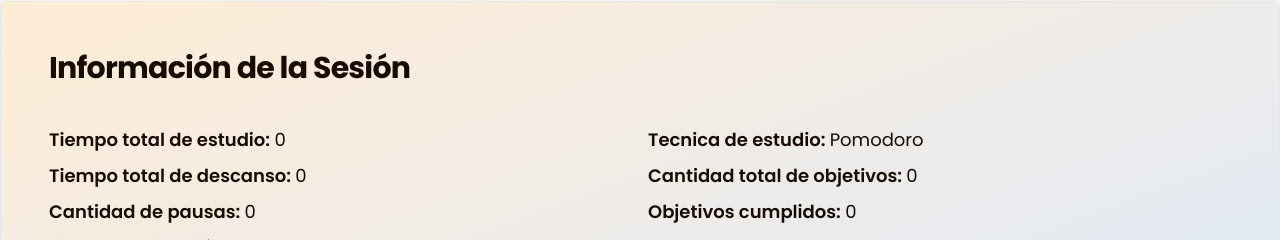
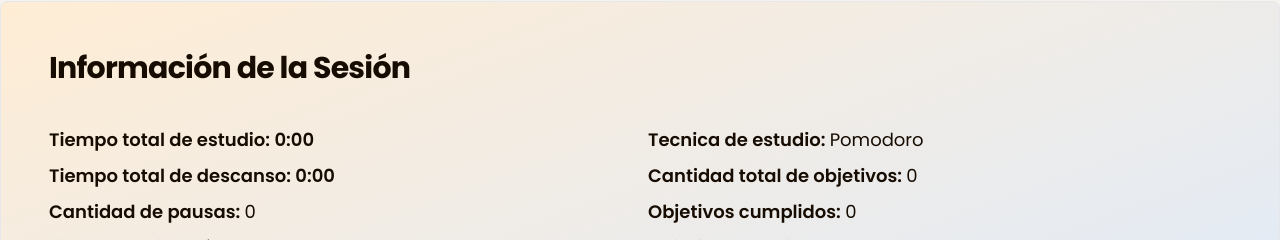
Before and after one commit to alanmoyano/capyfocus, a React (Vite) app: page /capyEstadisticas in a window 1280 px wide. Shown: the part 200-440 px from the top of the page. Built offline with nearby package versions, Linux system fonts and the light colour scheme.

Commit message:
Agregue formato de hora a las estadisticas

```diff
--- a/src/components/CapyEstadisticas.tsx
+++ b/src/components/CapyEstadisticas.tsx
@@ -230,11 +230,33 @@ export default function CapyEstadisticas() {
               <div className='flex flex-col space-y-2'>
                 <p className='text-lg font-semibold'>
                   Tiempo total de estudio:{' '}
-                  <span className='font-normal'>{tiempoTotal}</span>
+                  {(() => {
+                    const time = tiempoTotal || 0
+                    const hours = Math.floor(time / 3600)
+                    const minutes = Math.floor((time % 3600) / 60)
+                    const seconds = time % 60
+
+                    if (hours > 0) {
+                      return `${hours}:${minutes.toString().padStart(2, '0')}:${seconds.toString().padStart(2, '0')}`
+                    } else {
+                      return `${minutes}:${seconds.toString().padStart(2, '0')}`
+                    }
+                  })()}{' '}
                 </p>
                 <p className='text-lg font-semibold'>
                   Tiempo total de descanso:{' '}
-                  <span className='font-normal'>{acumuladorTiempoPausa}</span>
+                  {(() => {
+                    const time = acumuladorTiempoPausa || 0
+                    const hours = Math.floor(time / 3600)
+                    const minutes = Math.floor((time % 3600) / 60)
+                    const seconds = time % 60
+
+                    if (hours > 0) {
+                      return `${hours}:${minutes.toString().padStart(2, '0')}:${seconds.toString().padStart(2, '0')}`
+                    } else {
+                      return `${minutes}:${seconds.toString().padStart(2, '0')}`
+                    }
+                  })()}
                 </p>
                 <p className='text-lg font-semibold'>
                   Cantidad de pausas:{' '}
```
